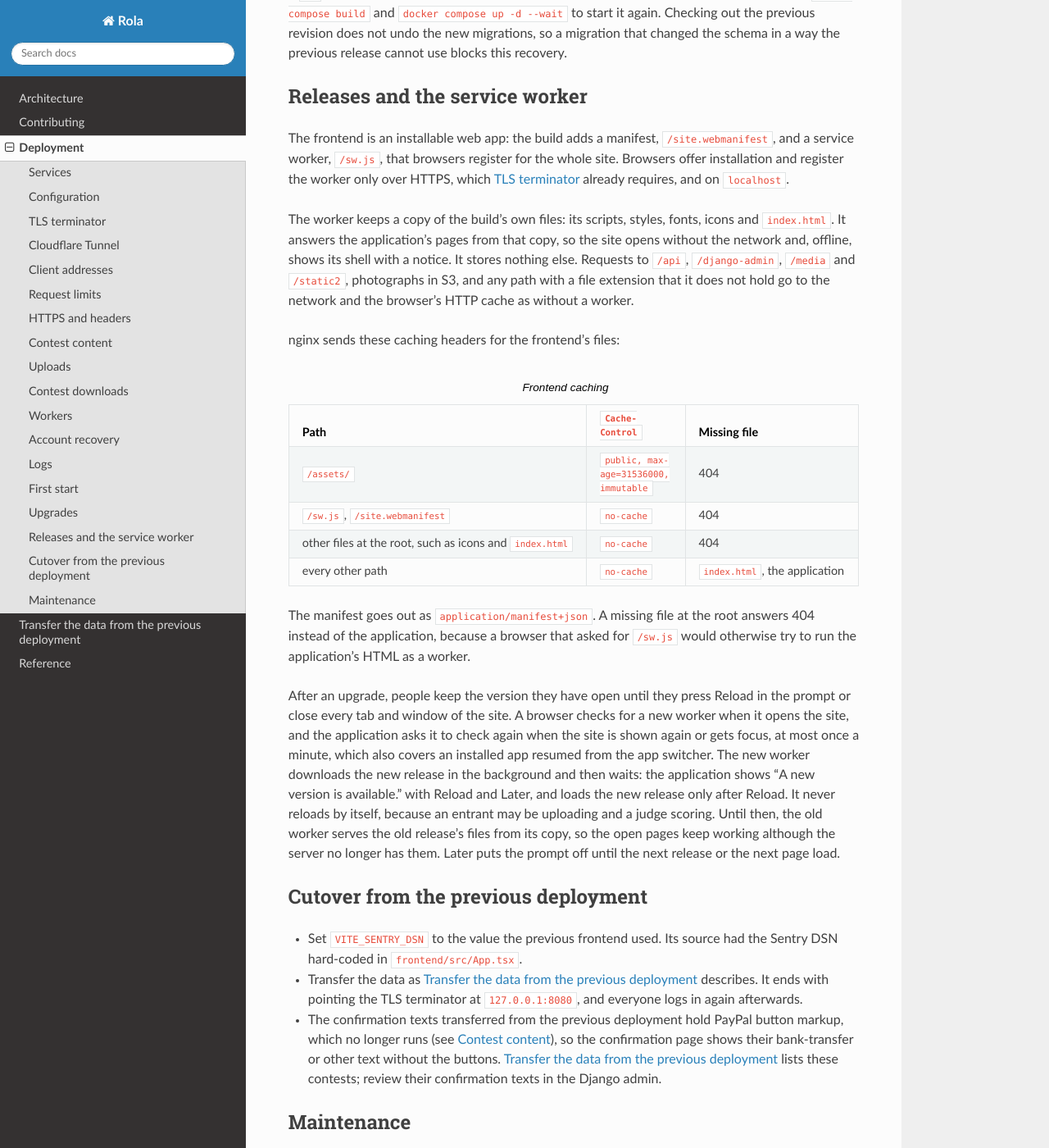
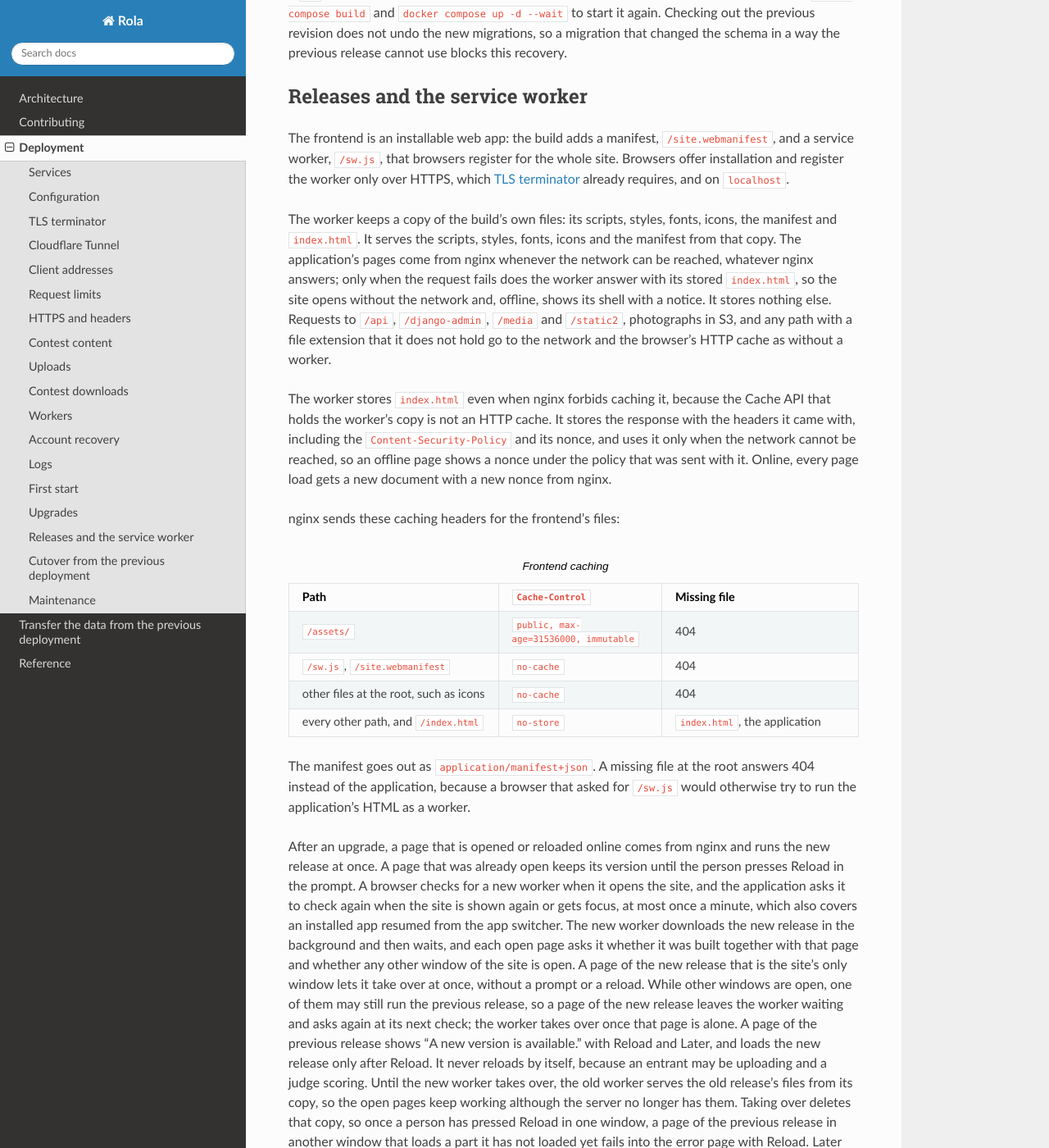
Before and after one commit to dblenkus/rola, a Sphinx documentation site: the page built from docs/deployment.rst, in a window 1280 px wide and 1400 px high, scrolled down 11209 px. Shown: the whole window at 82% size. Built offline with Sphinx 7.4.7 and the Read the Docs theme 3.1.0, drawn with Linux system fonts in a browser that asks for light colours; the version number could not be read and is left out; some of the changed text lies outside the part shown.

Commit message:
Describe the network-first worker and the style layers
The guides said the worker answers page loads with its stored copy
and that a release reaches a browser only through the prompt. They
now say what the worker does: documents come from the network, the
stored page is the offline fallback and is kept with the policy it
came with, and a new version takes over without a prompt only when no
other window is open. They also name the manifest among the stored
files and describe the cascade layers.

Assisted-by: Claude Code

```diff
--- a/docs/contributing.rst
+++ b/docs/contributing.rst
@@ -407,7 +407,11 @@ from the design system and are never edited here:
 
 ``fonts.css``, ``app.css`` and the CSS beside the kit's components in
 ``src/shared/ui`` are the repository's own. Adjust the design system's
-styles there, never in ``components.css``.
+styles there, never in ``components.css``. ``layers.css`` imports
+``tokens.css`` and ``components.css`` into the ``design-system`` cascade
+layer, so an unlayered rule of the app overrides them even with a lower
+specificity; put only element defaults in ``app.css``'s ``base`` layer,
+which stays below them.
 
 To update the design system, from ``frontend/``:
 
--- a/docs/deployment.rst
+++ b/docs/deployment.rst
@@ -255,10 +255,10 @@ server:
   Cloudflare's cache. ``/sw.js``, ``/site.webmanifest`` and the other files
   at the root come with ``Cache-Control: no-cache``, so Cloudflare checks
   them with nginx on every request, and a release reaches browsers on their
-  next check, as without Cloudflare. Cloudflare keeps ``/static2/`` files, which come
-  without a cache header, for two hours, and tells browsers to keep them
-  for the zone's Browser Cache TTL, four hours by default, so the Django
-  admin's stylesheets and scripts can lag an upgrade by that long.
+  next check, as without Cloudflare. Cloudflare keeps ``/static2/`` files,
+  which come without a cache header, for two hours, and tells browsers to
+  keep them for the zone's Browser Cache TTL, four hours by default, so the
+  Django admin's stylesheets and scripts can lag an upgrade by that long.
 * Cloudflare compresses HTML and JSON responses on their way to the
   visitor. nginx leaves the responses of ``/api`` and ``/django-admin``
   uncompressed, so that the tokens in them are not exposed to compression
@@ -618,12 +618,23 @@ worker only over HTTPS, which `TLS terminator`_ already requires, and on
 ``localhost``.
 
 The worker keeps a copy of the build's own files: its scripts, styles,
-fonts, icons and ``index.html``. It answers the application's pages from
-that copy, so the site opens without the network and, offline, shows its
-shell with a notice. It stores nothing else. Requests to ``/api``,
-``/django-admin``, ``/media`` and ``/static2``, photographs in S3, and any
-path with a file extension that it does not hold go to the network and the
-browser's HTTP cache as without a worker.
+fonts, icons, the manifest and ``index.html``. It serves the scripts,
+styles, fonts, icons and the manifest from that copy. The application's pages come from nginx whenever the
+network can be reached, whatever nginx answers; only when the request fails
+does the worker answer with its stored ``index.html``, so the site opens
+without the network and, offline, shows its shell with a notice. It stores
+nothing else. Requests to ``/api``, ``/django-admin``, ``/media`` and
+``/static2``, photographs in S3, and any path with a file extension that it
+does not hold go to the network and the browser's HTTP cache as without a
+worker.
+
+The worker stores ``index.html`` even when nginx forbids caching it, because
+the Cache API that holds the worker's copy is not an HTTP cache. It stores
+the response with the headers it came with, including the
+``Content-Security-Policy`` and its nonce, and uses it only when the network
+cannot be reached, so an offline page shows a nonce under the policy that
+was sent with it. Online, every page load gets a new document with a new
+nonce from nginx.
 
 nginx sends these caching headers for the frontend's files:
 
@@ -640,11 +651,11 @@ nginx sends these caching headers for the frontend's files:
    * - ``/sw.js``, ``/site.webmanifest``
      - ``no-cache``
      - 404
-   * - other files at the root, such as icons and ``index.html``
+   * - other files at the root, such as icons
      - ``no-cache``
      - 404
-   * - every other path
-     - ``no-cache``
+   * - every other path, and ``/index.html``
+     - ``no-store``
      - ``index.html``, the application
 
 The manifest goes out as ``application/manifest+json``. A missing file at
@@ -652,18 +663,28 @@ the root answers 404 instead of the application, because a browser that
 asked for ``/sw.js`` would otherwise try to run the application's HTML as a
 worker.
 
-After an upgrade, people keep the version they have open until they press
-Reload in the prompt or close every tab and window of the site. A browser
-checks for a new worker when it opens the site, and the
-application asks it to check again when the site is shown again or gets
-focus, at most once a minute, which also covers an installed app resumed
-from the app switcher. The new worker downloads the new release in the
-background and then waits: the application shows "A new version is
-available." with Reload and Later, and loads the new release only after
-Reload. It never reloads by itself, because an entrant may be uploading and
-a judge scoring. Until then, the old worker serves the old release's files
-from its copy, so the open pages keep working although the server no longer
-has them. Later puts the prompt off until the next release or the next
+After an upgrade, a page that is opened or reloaded online comes from nginx
+and runs the new release at once. A page that was already open keeps its
+version until the person presses Reload in the prompt. A browser checks for
+a new worker when it opens the site, and the application asks it to check
+again when the site is shown again or gets focus, at most once a minute,
+which also covers an installed app resumed from the app switcher. The new
+worker downloads the new release in the background and then waits, and each
+open page asks it whether it was built together with that page and whether
+any other window of the site is open. A page of the new release that is the
+site's only window lets it take over at once, without a prompt or a reload.
+While other windows are open, one of them may still run the previous
+release, so a page of the new release leaves the worker waiting and asks
+again at its next check; the worker takes over once that page is alone. A
+page of the previous release shows "A new version is available." with
+Reload and Later, and loads the new release only after Reload. It never
+reloads by itself, because an entrant may be uploading and a judge scoring.
+Until the new worker takes over, the old worker serves the old release's
+files from its copy, so the open pages keep working although the server no
+longer has them. Taking over deletes that copy, so once a person has
+pressed Reload in one window, a page of the previous release in another
+window that loads a part it has not loaded yet fails into the error page
+with Reload. Later puts the prompt off until the next release or the next
 page load.
 
 Cutover from the previous deployment
```
Also changed, not shown: AGENTS.md (+13 -5 lines), docs/CHANGELOG.rst (+12 -9 lines), docs/architecture.rst (+25 -13 lines), frontend/README.md.
